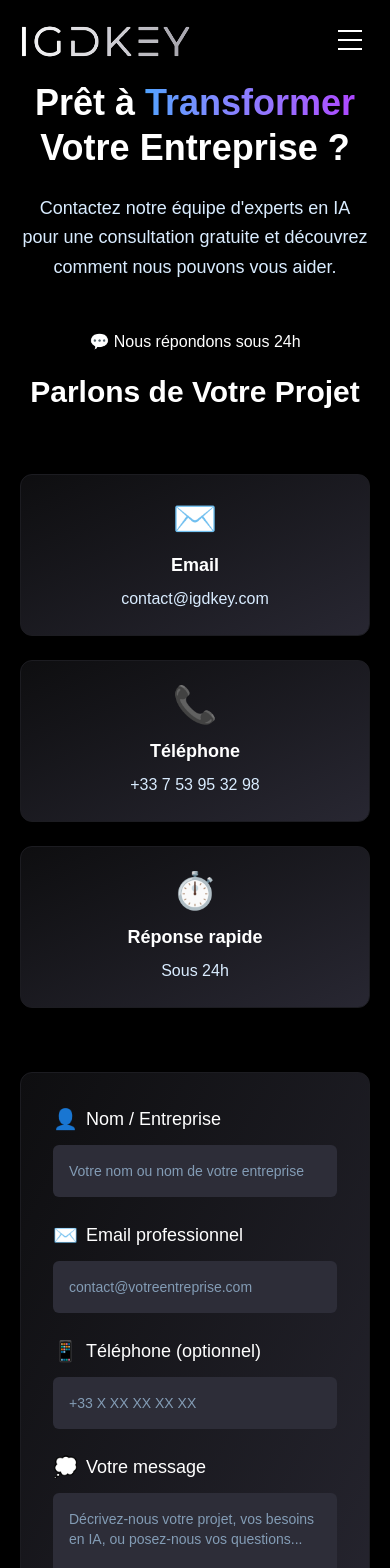
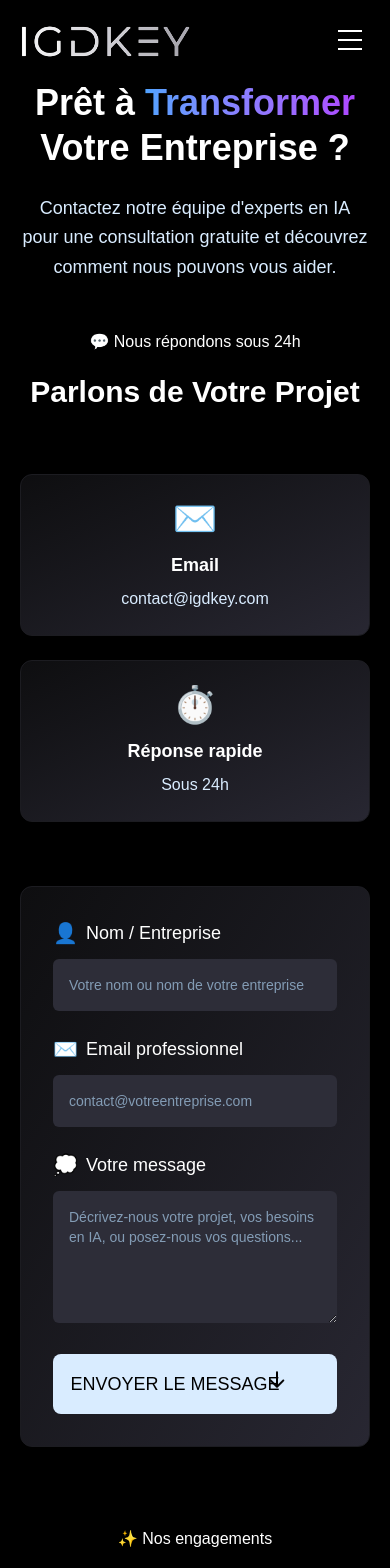
Before and after one commit to JunyiLi0/IGDKEY-website, a React (Vite) app: page /contact in a window 390 px wide. Shown: the top 1568 px of the page. Built offline with nearby package versions, Linux system fonts and the light colour scheme; a web font is replaced by a local one.

Commit message:
fix: add padding to sections and remove telephone from contact

```diff
--- a/src/pages/Contact.jsx
+++ b/src/pages/Contact.jsx
@@ -22,7 +22,6 @@ const Contact = () => {
   const [form, setForm] = useState({
     name: "",
     email: "",
-    phone: "",
     message: "",
   });
 
@@ -100,7 +99,7 @@ const Contact = () => {
       );
 
       // Reset form and show success
-      setForm({ name: "", email: "", phone: "", message: "" });
+      setForm({ name: "", email: "", message: "" });
       setMessage({ text: "Message envoyé avec succès ! Nous vous répondrons sous 24h.", type: "success" });
     } catch (error) {
       console.error("EmailJS Error:", error);
@@ -135,16 +134,11 @@ const Contact = () => {
         </div>
 
         {/* Contact Info Cards */}
-        <div ref={contactCardsRef} className="grid md:grid-cols-3 gap-6 mb-16">
+        <div ref={contactCardsRef} className="grid md:grid-cols-2 gap-6 mb-16 max-w-2xl mx-auto">
           <div className="contact-info-card card-border rounded-xl p-6 text-center bg-gradient-to-br from-black-100 to-black-200">
             <div className="text-4xl mb-3">✉️</div>
             <h3 className="text-white font-semibold text-lg mb-2">Email</h3>
             <p className="text-white-50">contact@igdkey.com</p>
-          </div>
-          <div className="contact-info-card card-border rounded-xl p-6 text-center bg-gradient-to-br from-black-100 to-black-200">
-            <div className="text-4xl mb-3">📞</div>
-            <h3 className="text-white font-semibold text-lg mb-2">Téléphone</h3>
-            <p className="text-white-50">+33 7 53 95 32 98</p>
           </div>
           <div className="contact-info-card card-border rounded-xl p-6 text-center bg-gradient-to-br from-black-100 to-black-200">
             <div className="text-4xl mb-3">⏱️</div>
@@ -193,22 +187,6 @@ const Contact = () => {
                     placeholder="contact@votreentreprise.com"
                     className="focus:ring-2 focus:ring-blue-500/50 transition-all duration-300"
                     required
-                  />
-                </div>
-
-                <div>
-                  <label htmlFor="phone" className="flex items-center gap-2 mb-3">
-                    <span className="text-xl">📱</span>
-                    <span className="text-white text-lg">Téléphone (optionnel)</span>
-                  </label>
-                  <input
-                    type="tel"
-                    id="phone"
-                    name="phone"
-                    value={form.phone}
-                    onChange={handleChange}
-                    placeholder="+33 X XX XX XX XX"
-                    className="focus:ring-2 focus:ring-blue-500/50 transition-all duration-300"
                   />
                 </div>
 
--- a/src/pages/NosExpertises.jsx
+++ b/src/pages/NosExpertises.jsx
@@ -190,7 +190,7 @@ const NosExpertises = () => {
 
       <section>
         {/* Transform Your Business Section */}
-        <div ref={transformRef} className="w-full mb-20">
+        <div ref={transformRef} className="w-full mb-20 padding-x-lg">
           <div className="max-w-4xl mx-auto">
             <h2 className="text-white font-bold md:text-5xl text-4xl mb-8 text-center leading-tight">
               Transformez Votre Entreprise Avec <br />
@@ -218,7 +218,7 @@ const NosExpertises = () => {
         </div>
 
         {/* Why Choose Us Section */}
-        <div ref={whyChooseRef} className="w-full mb-20">
+        <div ref={whyChooseRef} className="w-full mb-20 padding-x-lg">
           <TitleHeader
             title="Pourquoi Choisir Notre Groupe de Consulting IA & Web ?"
             sub="🧠 Notre expertise"
@@ -251,7 +251,7 @@ const NosExpertises = () => {
         </div>
 
         {/* Values Section */}
-        <div ref={valuesRef} className="w-full mb-20">
+        <div ref={valuesRef} className="w-full mb-20 padding-x-lg">
           <TitleHeader
             title="Les Valeurs qui Guident Notre Accompagnement"
             sub="💎 Nos valeurs"
@@ -273,7 +273,7 @@ const NosExpertises = () => {
         </div>
 
         {/* Services Section */}
-        <div ref={servicesRef} className="w-full mb-20" id="services">
+        <div ref={servicesRef} className="w-full mb-20 padding-x-lg" id="services">
           <TitleHeader
             title="Nos Services en Intelligence Artificielle & Automatisation"
             sub="🤖 Nos solutions"
```
